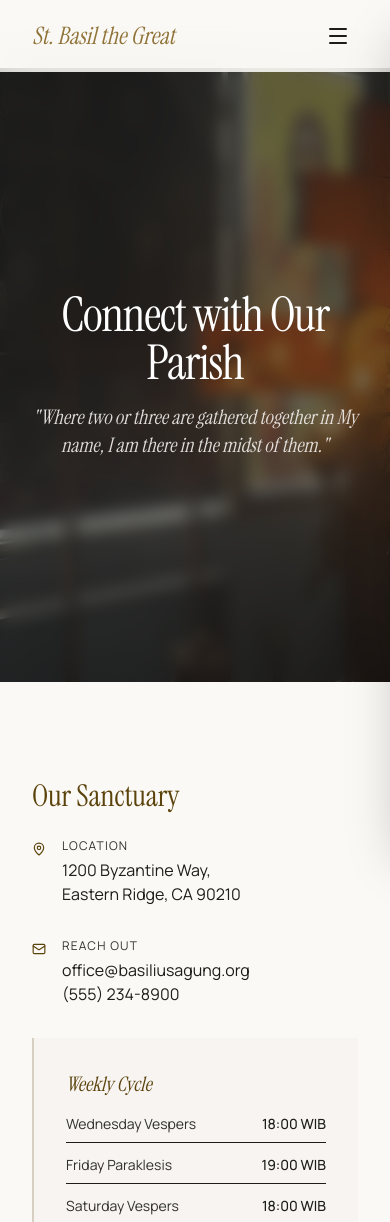
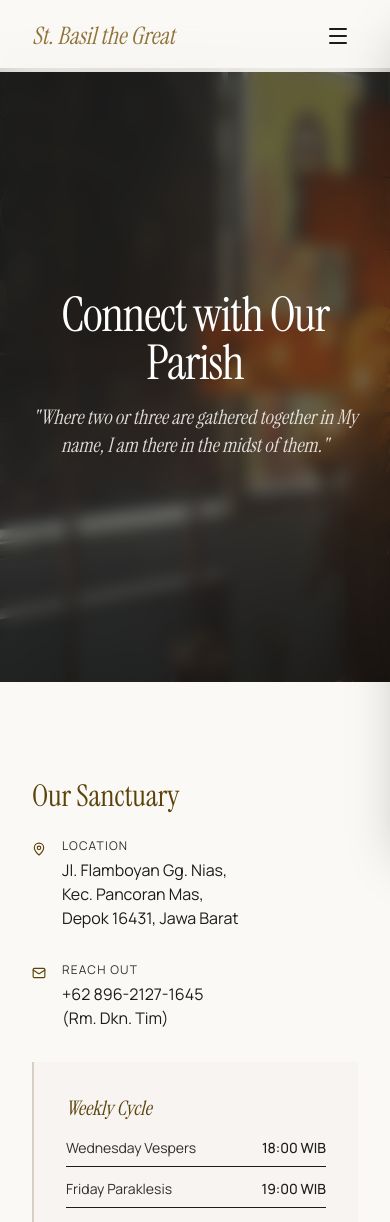
Before and after one commit to sabakodev/JSBA, a Next.js app: page /en/contact in a window 390 px wide. Shown: the top 1222 px of the page. Built offline with nearby package versions, Linux system fonts and the light colour scheme.

Commit message:
fix(Sidebar.tsx): update contact information to reflect new address and phone number feat(Sidebar.tsx): add WhatsApp link for easy communication

```diff
--- a/src/components/theme-blocks/contact/Sidebar.tsx
+++ b/src/components/theme-blocks/contact/Sidebar.tsx
@@ -1,3 +1,4 @@
+import { Link } from "@/i18n/nav"
 import { Mail, MapPin } from "lucide-react"
 import { useTranslations } from "next-intl"
 
@@ -14,7 +15,7 @@ export default function Component() {
 					<MapPin className="mt-1 text-primary" size={14} />
 					<div>
 						<p className="font-label uppercase tracking-widest text-xs text-secondary mb-1">{t('location.label')}</p>
-						<p className="text-on-surface">1200 Byzantine Way,<br />Eastern Ridge, CA 90210</p>
+						<p className="text-on-surface">Jl. Flamboyan Gg. Nias,<br />Kec. Pancoran Mas,<br />Depok 16431, Jawa Barat</p>
 					</div>
 				</div>
 				{/* <!-- Communication --> */}
@@ -24,8 +25,8 @@ export default function Component() {
 						<p className="font-label uppercase tracking-widest text-xs text-secondary mb-1">
 							{t('contact.label')}
 						</p>
-						<p className="text-on-surface">office@basiliusagung.org</p>
-						<p className="text-on-surface">(555) 234-8900</p>
+						<Link href="https://wa.me/6289621271645" className="text-on-surface">+62 896-2127-1645</Link>
+						<p className="text-on-surface">(Rm. Dkn. Tim)</p>
 					</div>
 				</div>
 				{/* <!-- Schedule --> */}
```
